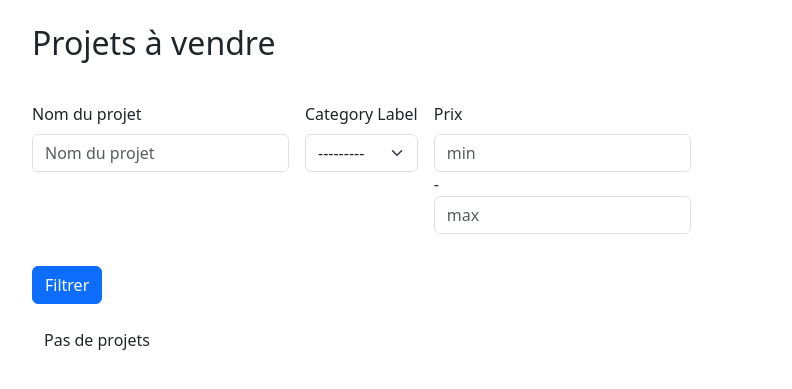
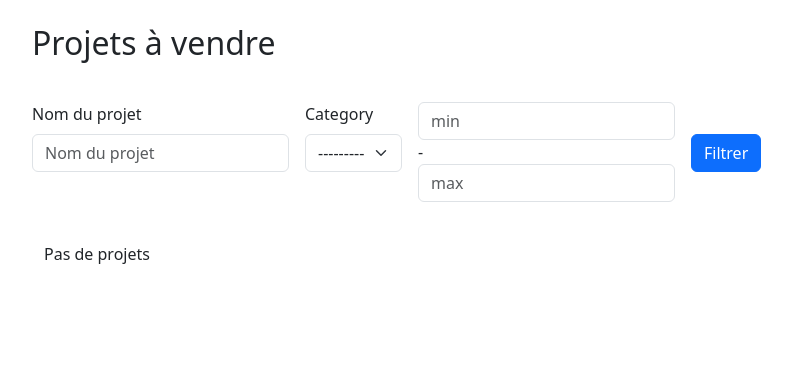
Before and after one commit to Pykix/sidesk, a Django app: page /projects/ in a window 1280 px wide. Shown: the part 56-445 px from the top of the page, without its empty margins (50-842 px from the left). Run offline with Django 3.2, Linux system fonts and the light colour scheme; the visitor is signed in with stand-in values (Sample User, id 1); data that the repository does not hold is empty; some libraries are stand-ins or nearby versions.

Commit message:
feat(css): add filter-bar in project list

```diff
--- a/app/projects/filters.py
+++ b/app/projects/filters.py
@@ -21,10 +21,11 @@ class MyRangeWidget(django_filters.widgets.RangeWidget):
         if max_attrs:
             self.widgets[1].attrs.update(max_attrs)
 
+
 class ProjectFilter(django_filters.FilterSet):
     price = django_filters.RangeFilter(label='Prix', widget=MyRangeWidget(min_attrs={'placeholder': 'min',}, max_attrs={'placeholder': "max"}))
 
-    category__label = django_filters.ModelChoiceFilter(queryset=categories)
+    category__label = django_filters.ModelChoiceFilter(queryset=categories, label="Category")
     name = django_filters.CharFilter(lookup_expr='icontains', label="Nom du projet")
     class Meta:
         model = Project
--- a/app/static/css/style.css
+++ b/app/static/css/style.css
@@ -24,3 +24,7 @@
     width: 50px;
     height: 50px;
 }
+
+.filter-button {
+    margin-top: 32px !important;
+}
--- a/app/templates/projects/project_list.html
+++ b/app/templates/projects/project_list.html
@@ -9,8 +9,15 @@
 <form method="get" class="my-4 row g-3">
   <div class="col-auto">{% bootstrap_field filter.form.name  %}</div>
   <div class="col-auto">{% bootstrap_field filter.form.category__label  %}</div>
-  <div class="col-auto">{% bootstrap_field filter.form.price  %}</div>
-  <div class="col-12"><button class="filter-button btn btn-primary" type="submit">Filtrer</button></div>
+  <div class="col-auto">{% bootstrap_label filter.form.price.label_tag %}
+    <div class="row">
+      <div class="col">
+        {% bootstrap_field filter.form.price layout='horizontal' show_label=False field_class='d-flex'%}
+      </div>
+
+    </div>
+  </div>
+  <div class="col-auto"><button class="filter-button btn btn-primary" type="submit">Filtrer</button></div>
 
 </form>
 {% endif %}
```
